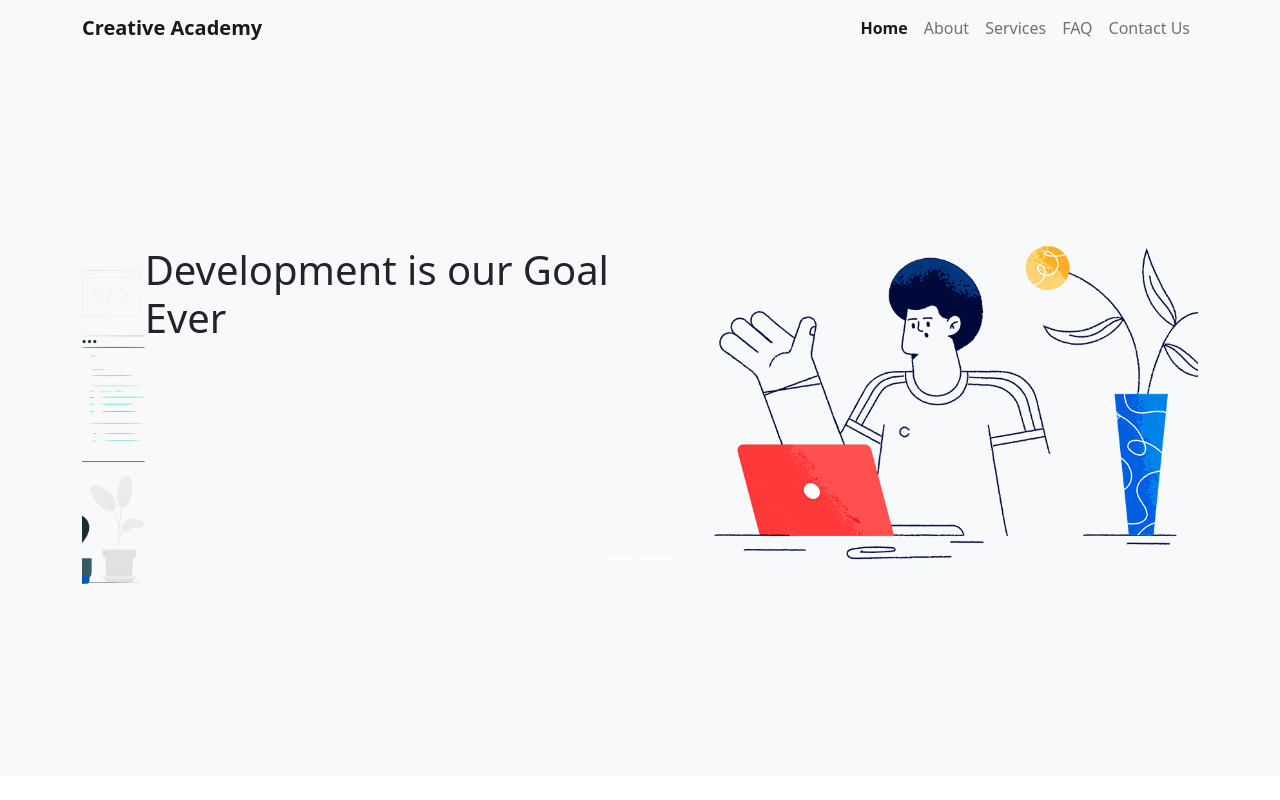
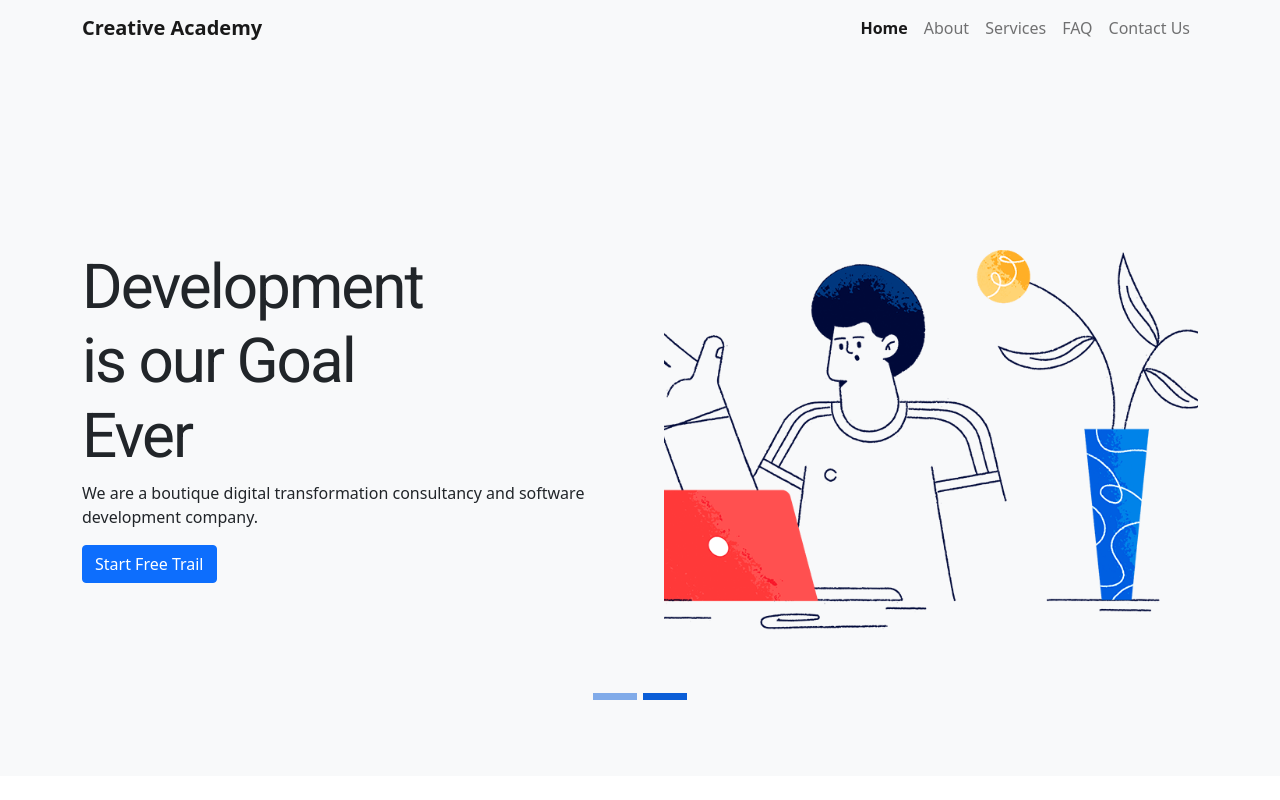
Before and after one commit to zobaerahmedzihad1/creative-academy, a React (Create React App) app: page / in a window 1280 px wide. Shown: the top 800 px of the page. Built offline with nearby package versions, Linux system fonts and the light colour scheme.

Commit message:
Home banner section complete.

```diff
--- a/package.json
+++ b/package.json
@@ -6,10 +6,12 @@
     "@testing-library/jest-dom": "^5.16.4",
     "@testing-library/react": "^13.3.0",
     "@testing-library/user-event": "^13.5.0",
+    "axios": "^0.27.2",
     "bootstrap": "^5.1.3",
     "react": "^18.1.0",
     "react-bootstrap": "^2.4.0",
     "react-dom": "^18.1.0",
+    "react-icons": "^4.3.1",
     "react-router-dom": "^6.3.0",
     "react-scripts": "5.0.1",
     "web-vitals": "^2.1.4"
--- /dev/null
+++ b/public/services.json
@@ -0,0 +1,65 @@
+[
+    {
+      "id": 1,
+      "img": "https://i.ibb.co/GsCv425/service-1.png",
+      "title": "App Development",
+      "description": "Brotula California flyingfish bonytail chub redmouth whalefish cookie-cutter shark whitebait zander basking shark! Asiatic",
+      "price": "35000"
+    },
+    {
+      "id": 2,
+      "img": "https://i.ibb.co/7g3nBJp/service-5.png",
+      "title": "Web Development",
+      "description": "Asiatic glassfish coolie loach sprat pelican gulper, archerfish loosejaw, Blind goby. Southern grayling grunter, orange roughy",
+      "price": "30000"
+    },
+    {
+      "id": 3,
+      "img": "https://i.ibb.co/CPh138Q/service-3.png",
+      "title": "Research & Analitics",
+      "description": "Southern grayling grunter, orange roughy tench smelt stargazer bottlenose buri, bigeye. Asiatic glassfish coolie loach sprat",
+      "price": "28000"
+    },
+    {
+      "id": 4,
+      "img": "https://i.ibb.co/NL5L0yY/service-4.png",
+      "title": "UI/UX Development",
+      "description": "Brotula California flyingfish bonytail chub redmouth whalefish cookie-cutter shark whitebait zander basking shark! Asiatic",
+      "price": "25000"
+    },
+    {
+      "id": 5,
+      "img": "https://i.ibb.co/b51t5cv/service-2.png",
+      "title": "Web Design",
+      "description": "Asiatic glassfish coolie loach sprat pelican gulper, archerfish loosejaw, Blind goby. Southern grayling grunter, orange roughy",
+      "price": "10000"
+    },
+    {
+      "id": 6,
+      "img": "https://i.ibb.co/TTzHhxW/service-6.png",
+      "title": "Machine Learning",
+      "description": "Southern grayling grunter, orange roughy tench smelt stargazer bottlenose buri, bigeye. Asiatic glassfish coolie loach sprat",
+      "price": "28000"
+    },
+    {
+      "id": 7,
+      "img": "https://i.ibb.co/gR3CS36/service-7.png",
+      "title": "Data Science",
+      "description": "Brotula California flyingfish bonytail chub redmouth whalefish cookie-cutter shark whitebait zander basking shark! Asiatic",
+      "price": "25000"
+    },
+    {
+      "id": 8,
+      "img": "https://i.ibb.co/yRSxq5B/service-8.png",
+      "title": "Python Programming",
+      "description": "Asiatic glassfish coolie loach sprat pelican gulper, archerfish loosejaw, Blind goby. Southern grayling grunter, orange roughy",
+      "price": "30000"
+    },
+    {
+      "id": 9,
+      "img": "https://i.ibb.co/7g3nBJp/service-5.png",
+      "title": "PHP Programming",
+      "description": "Southern grayling grunter, orange roughy tench smelt stargazer bottlenose buri, bigeye. Asiatic glassfish coolie loach sprat",
+      "price": "28000"
+    }
+  ]
--- a/src/App.css
+++ b/src/App.css
@@ -1,6 +1,5 @@
 /* google font */
-/* @import url('https://fonts.googleapis.com/css2?family=Roboto&display=swap'); */
-@import url('https://fonts.googleapis.com/css2?family=Roboto:wght@100;300;400;500;700&display=swap');
+@import url('https://fonts.googleapis.com/css2?family=Roboto&display=swap');
 body {
   font-family: 'Roboto', sans-serif;
 }
--- a/src/App.js
+++ b/src/App.js
@@ -5,7 +5,7 @@ import About from "./pages/About/About";
 import Contact from "./pages/Contact/Contact";
 import Faq from "./pages/Faq/Faq";
 import Home from "./pages/Home/Home";
-import Services from "./pages/Services/Services";
+import Services from "./pages/AllServices/AllServices";
 
 function App() {
   return (
--- /dev/null
+++ b/src/hooks/useServices.js
@@ -0,0 +1,11 @@
+import axios from "axios";
+import { useEffect, useState } from "react";
+
+const useServices = () => {
+  const [services, setServices] = useState([]);
+  useEffect(() => {
+    axios.get("services.json").then((data) => setServices(data));
+  }, []);
+  return [services];
+};
+export default useServices;
--- a/src/index.css
+++ b/src/index.css
@@ -1,4 +1,4 @@
-body {
+/* body {
   margin: 0;
   font-family: -apple-system, BlinkMacSystemFont, 'Segoe UI', 'Roboto', 'Oxygen',
     'Ubuntu', 'Cantarell', 'Fira Sans', 'Droid Sans', 'Helvetica Neue',
@@ -10,4 +10,9 @@ body {
 code {
   font-family: source-code-pro, Menlo, Monaco, Consolas, 'Courier New',
     monospace;
+} */
+body {
+  font-family: 'Roboto', sans-serif;
+  margin: 0;
+  padding: 0;
 }
--- a/src/pages/Home/Header/Header.css
+++ b/src/pages/Home/Header/Header.css
@@ -1,10 +1,21 @@
-/* .banner_header{
-font-size: 62px;
+.banner_header{
+font-size: 3.875rem;
 letter-spacing: -2px;
-width: 50%;
+width: 55%;
+font-family: 'Roboto', sans-serif;
 }
 .banner_img{
 width: 100%;
 height: 380px;
 object-fit: cover;
-} */
+}
+.carousel-control-prev,
+.carousel-control-next{
+    display: none !important
+}
+.carousel-indicators button{
+    background-color: #0B5ED7 !important;
+    width: 40px !important;
+    border-radius: 30% !important;
+    padding: 2px !important
+}
--- a/src/pages/Home/Header/Header.js
+++ b/src/pages/Home/Header/Header.js
@@ -1,6 +1,6 @@
 import React from "react";
 import "./Header.css";
-import { Carousel, Col, Container, Row } from "react-bootstrap";
+import { Button, Carousel, Col, Container, Row } from "react-bootstrap";
 import slider1 from "../../../assests/slider1.png";
 import slider2 from "../../../assests/slider2.png";
 
@@ -13,14 +13,19 @@ const Header = () => {
       <Container>
         <Carousel>
           <Carousel.Item>
-            <Row>
-              <Col sm={12} md={6}>
+            <Row className="my-5 py-5 g-5">
+              <Col xs={12} sm={12} md={6}>
                 <h1 className="banner_header">Development is our Goal Ever</h1>
+                <p>
+                  We are a boutique digital transformation consultancy and
+                  software development company.
+                </p>
+                <Button variant="primary">Start Free Trail</Button>
               </Col>
-              <Col sm={12} md={6}>
+              <Col xs={12} sm={12} md={6}>
                 {" "}
                 <img
-                  className="d-block w-100 banner_img"
+                  className="d-block banner_img"
                   src={slider1}
                   alt="First slide"
                 />
@@ -28,14 +33,19 @@ const Header = () => {
             </Row>
           </Carousel.Item>
           <Carousel.Item>
-            <Row>
-              <Col sm={12} md={6}>
+            <Row className="my-5 py-5 g-5">
+              <Col xs={12} sm={12} md={6}>
                 <h1 className="banner_header">Development is our Goal Ever</h1>
+                <p>
+                  We are a boutique digital transformation consultancy and
+                  software development company.
+                </p>
+                <Button variant="primary">Start Free Trail</Button>
               </Col>
-              <Col sm={12} md={6}>
+              <Col xs={12} sm={12} md={6}>
                 {" "}
                 <img
-                  className="d-block w-100"
+                  className="d-block banner_img"
                   src={slider2}
                   alt="First slide"
                 />
--- a/src/pages/Home/Home.js
+++ b/src/pages/Home/Home.js
@@ -1,11 +1,13 @@
 import React from "react";
 import Header from "./Header/Header";
 import "./Home.css";
+import Services from "./Services/Services";
 
 const Home = () => {
   return (
     <>
       <Header />
+      <Services/>
     </>
   );
 };
--- /dev/null
+++ b/src/pages/Home/Services/Services.js
@@ -0,0 +1,31 @@
+import React from "react";
+import "./Services.css";
+import { Col, Container, Row } from "react-bootstrap";
+import serviceImg from "../../../assests/service-section.png";
+import useServices from "../../../hooks/useServices";
+
+const Services = () => {
+  const [services] = useServices();
+  console.log(services);
+  return (
+    <>
+      <h1 className="fw-bold text-center mt-5">Our Best Services</h1>
+      <Container>
+        <Row>
+          <Col xs={12} md={5}>
+            <img
+              className="img-fluid d-flex align-items-center"
+              src={serviceImg}
+              alt="service img"
+            />
+          </Col>
+          <Col xs={12} md={7}>
+            card
+          </Col>
+        </Row>
+      </Container>
+    </>
+  );
+};
+
+export default Services;
```
Also changed, not shown: src/pages/AllServices/AllServices.js (renamed from src/pages/Services/Services.js), src/pages/Home/Services/Services.css (added), 2 other files (tests, documents, lock files or other folders).
